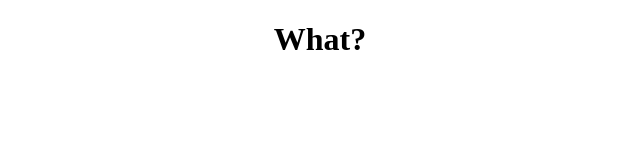
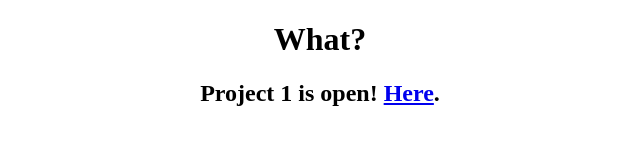
Before and after one commit to Xiao-lien-123/xiao-lien-123.github.io, a plain HTML site: page docs/index.html in a window 1280 px wide. Shown: the whole page, without its empty margins (320-960 px from the left). Drawn offline with Linux system fonts and the light colour scheme.

Commit message:
Add project announcement to index.html

```diff
--- a/docs/index.html
+++ b/docs/index.html
@@ -9,6 +9,7 @@
 
 <center>
   <h1>What?</h1>
+    <h2>Project 1 is open! <a href="direct/test.htm">Here</a>.</h2>
 </center>
 </body>
 </html>
```
